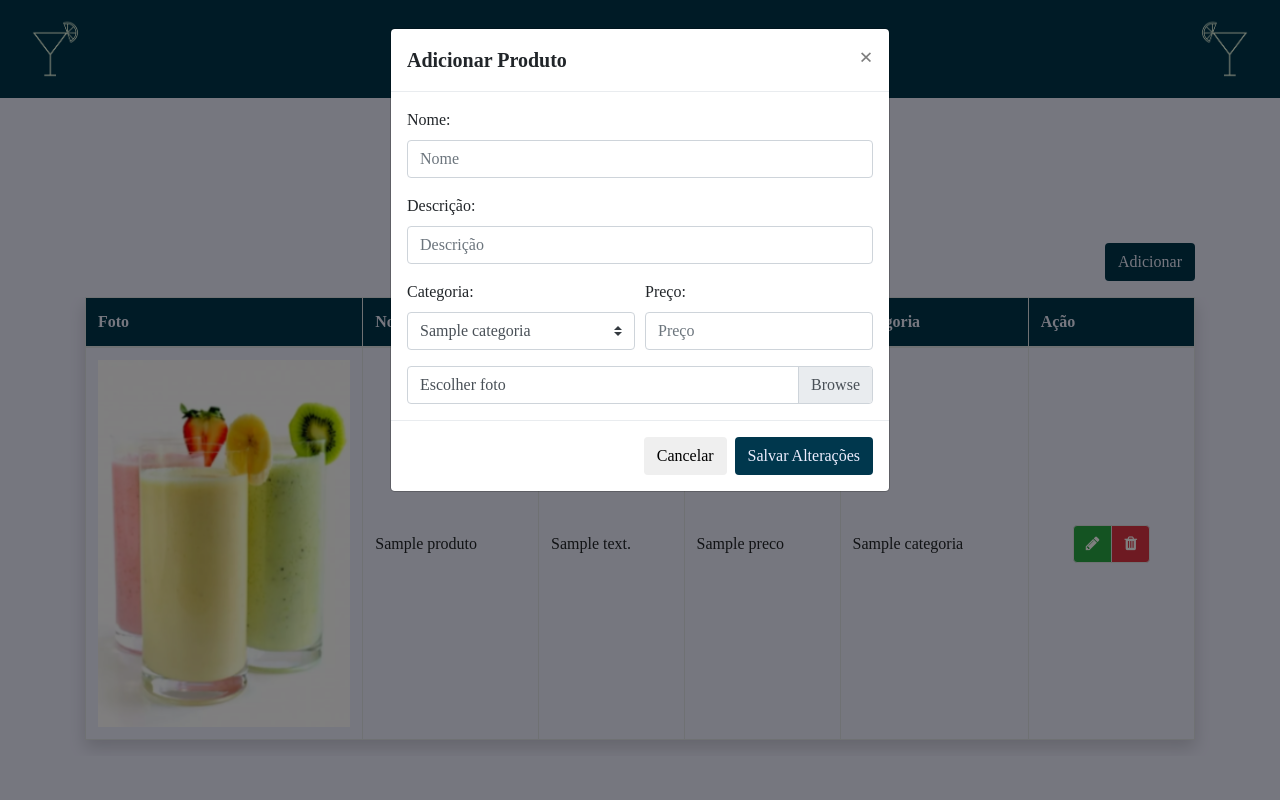
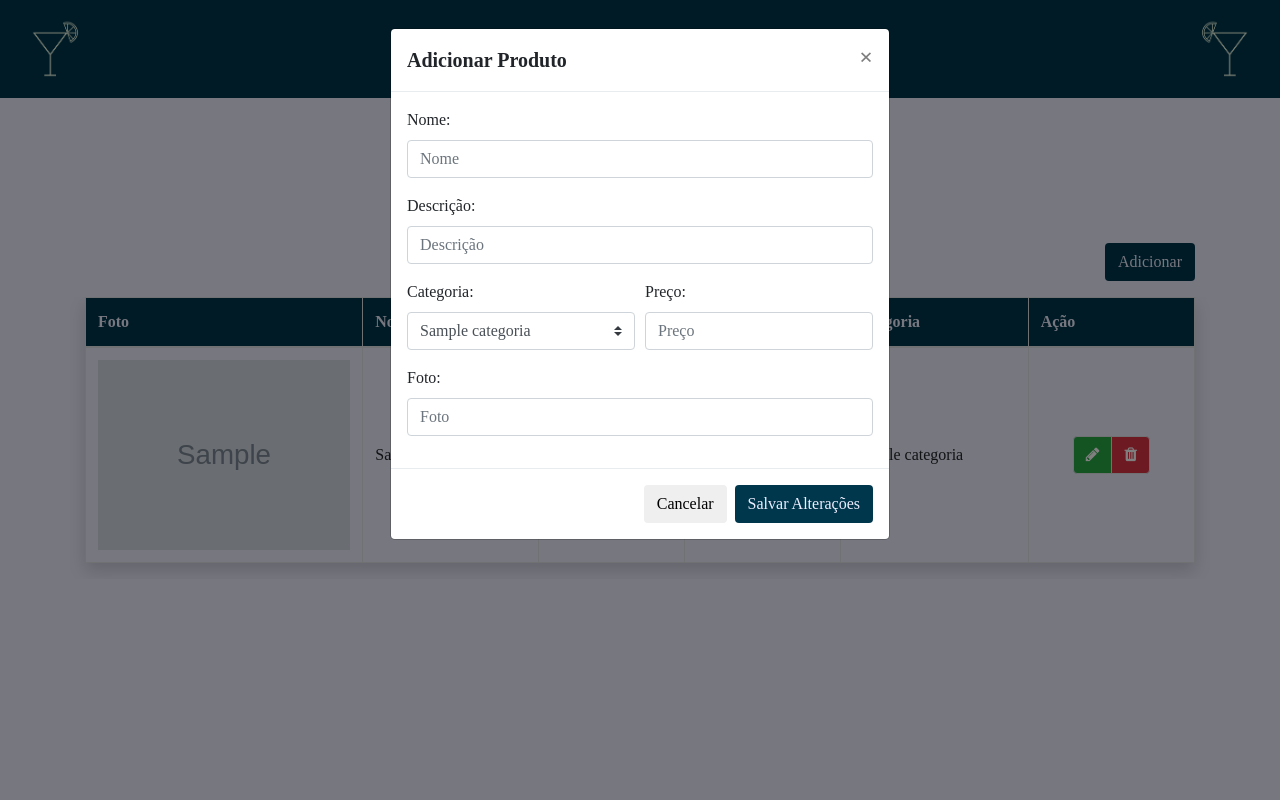
Before and after one commit to Pedro-Brion/Trainee2021.1, a PHP site: template briondrinks/app/views/admin/produtos.view.php in a window 1280 px wide, after a click on "Adicionar". Run offline with PHP 8.4, Linux system fonts and the light colour scheme; the template is opened without the code that fills it: most values are stand-ins (such as "Sample title", 1, 10 or a date in 2020); grey boxes marked "Sample" are stand-in pictures; some web fonts are replaced.

Commit message:
opcao de adicionar foto no produto funcionando

```diff
--- a/briondrinks/app/views/admin/produtos.view.php
+++ b/briondrinks/app/views/admin/produtos.view.php
@@ -12,7 +12,6 @@
 <!-- TÍTULO DA PÁGINA -->
     <h2 class="titulo-pagina mt-5"><b>LISTA DE PRODUTOS</b></h2>
     <div class="linhaHorizontal mb-5"></div>
-
 
 <!-- BOTÃO ADICIONAR -->
 <div class="container botao-adicionar mb-3" data-toggle="modal" data-target="#modalAdicionar">
@@ -36,7 +35,7 @@
             <?php foreach ($produtos as $produto) : ?>
             <tr>
 
-                <th scope="row"><img src="../../../public/img/batida.png" alt="Foto do Usuário" class="foto-tabela"></th>
+                <th scope="row"><img src="../../../public/img/<?= $produto->foto ?>" alt="Foto do Usuário" class="foto-tabela"></th>
                 <td class="align-middle"><?= $produto->nome ?></td>
                 <td class="align-middle colunasInvisiveis"><?= $produto->descricao ?></td>
                 <td class="align-middle colunasInvisiveis"><?= $produto->preco ?></td>
@@ -116,10 +115,9 @@
                         </div>
 
                     </div>
-
-                    <div class="custom-file">
-                            <input type="file" class="custom-file-input" id="customFile">
-                            <label class="custom-file-label" for="customFile">Escolher foto</label>
+                    <div class="form-group">
+                        <label for="inputEmail4">Foto:</label>
+                        <input name="foto" type="text" class="form-control" id="validationCustom01" placeholder="Foto" required>
                     </div>
 
             </div>
@@ -165,9 +163,9 @@
                         </div>
 
                     </div>
-                    <div class="custom-file">
-                            <input type="file" class="custom-file-input" id="customFile">
-                            <label class="custom-file-label" for="customFile">Escolher foto</label>
+                    <div class="form-group">
+                        <label for="inputEmail4">Foto:</label>
+                        <input name="foto" type="text" class="form-control" id="validationCustom01" placeholder="Foto" value="<?= $produto->foto ?>" required>
                     </div>
 
             </div>
--- a/briondrinks/core/database/QueryBuilder.php
+++ b/briondrinks/core/database/QueryBuilder.php
@@ -106,7 +106,7 @@ class QueryBuilder
 
     public function insertProdutos ($table, $parametros)
     {
-        $sql = "INSERT INTO {$table} (nome,descricao,categoria,preco) VALUES ('{$parametros['nome']}','{$parametros['descricao']}','{$parametros['categoria']}','{$parametros['preco']}')";
+        $sql = "INSERT INTO {$table} (nome,descricao,categoria,preco,foto) VALUES ('{$parametros['nome']}','{$parametros['descricao']}','{$parametros['categoria']}','{$parametros['preco']}','{$parametros['foto']}')";
 
         try {
             $stmt = $this->pdo->prepare($sql);
@@ -121,7 +121,7 @@ class QueryBuilder
 
     public function updateProdutos ($table, $parametros, $id)
     {
-        $sql = "UPDATE {$table} SET nome='{$parametros['nome']}',descricao='{$parametros['descricao']}',categoria='{$parametros['categoria']}', preco='{$parametros['preco']}' WHERE id = {$id}";
+        $sql = "UPDATE {$table} SET nome='{$parametros['nome']}',descricao='{$parametros['descricao']}',categoria='{$parametros['categoria']}', preco='{$parametros['preco']}', foto='{$parametros['foto']}' WHERE id = {$id}";
 
 
         try {
```
Also changed, not shown: briondrinks/app/controllers/Controller.php (+7 -5 lines).
